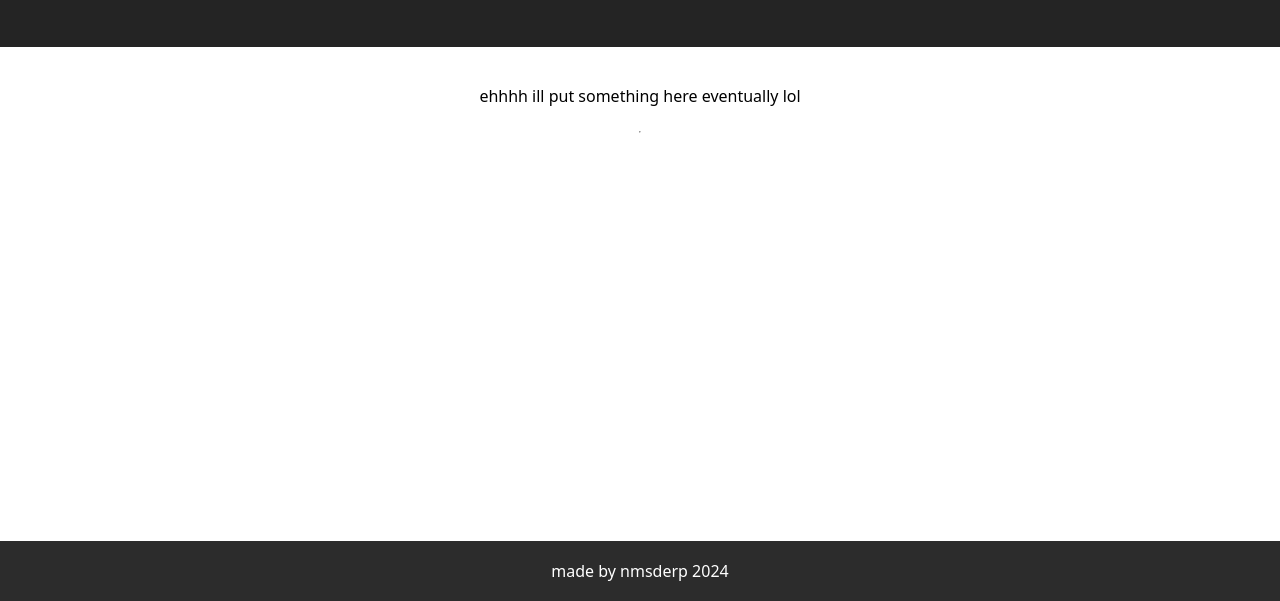
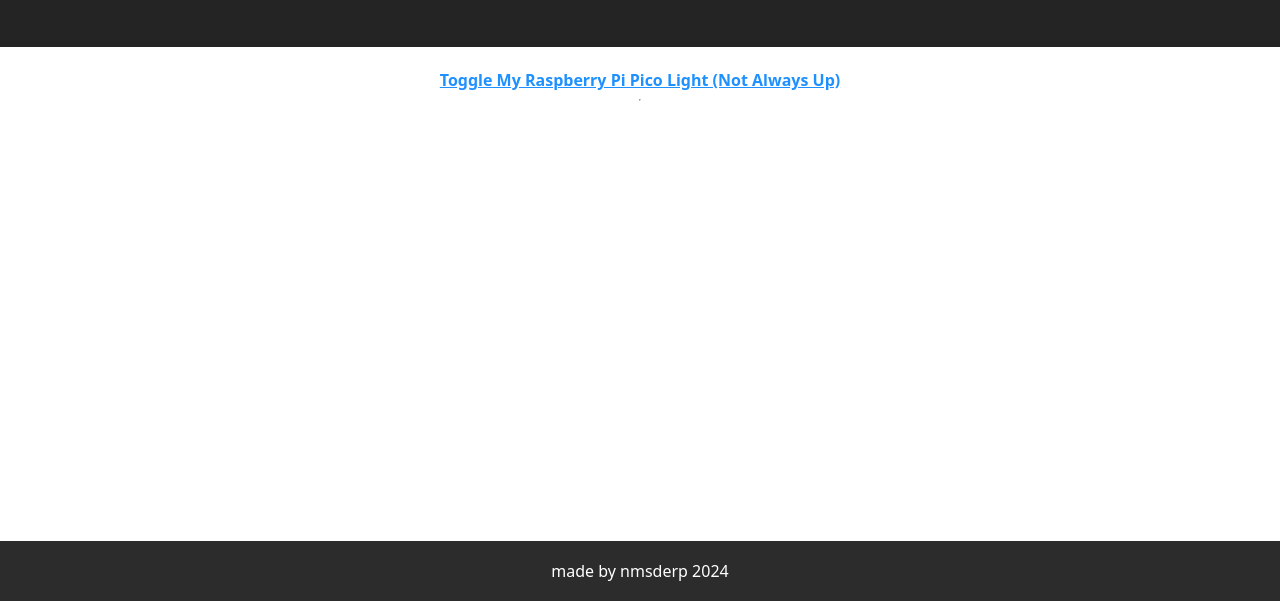
Before and after one commit to nmsderp/website-v2, a plain HTML site: page pages/extra.html in a window 1280 px wide. Shown: the part 199-800 px from the top of the page. Drawn offline with Linux system fonts and the light colour scheme.

Commit message:
Update extra.html

```diff
--- a/pages/extra.html
+++ b/pages/extra.html
@@ -20,7 +20,7 @@
     <br />
 
     <div class="container">
-        <p>ehhhh ill put something here eventually lol</p>
+        <a href="https://scratch.mit.edu/projects/1009920650/embed">Toggle My Raspberry Pi Pico Light (Not Always Up)</a>
     </div>
 
     <hr />
```
